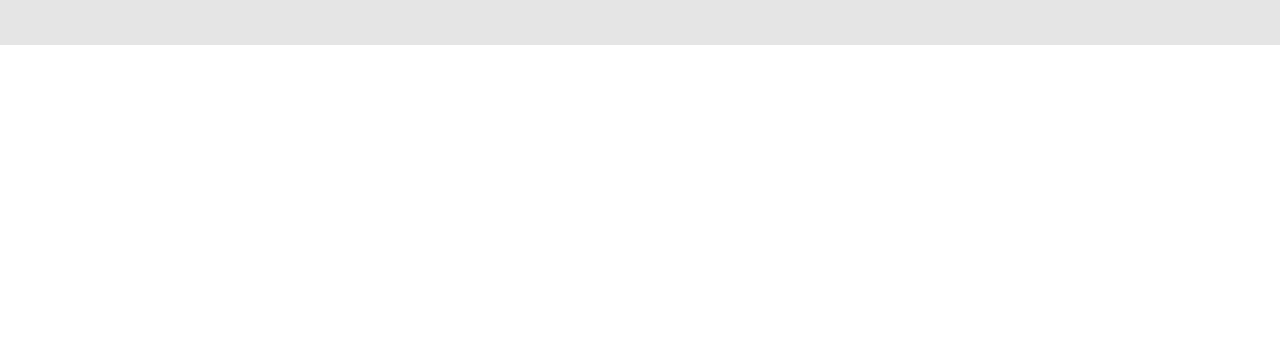
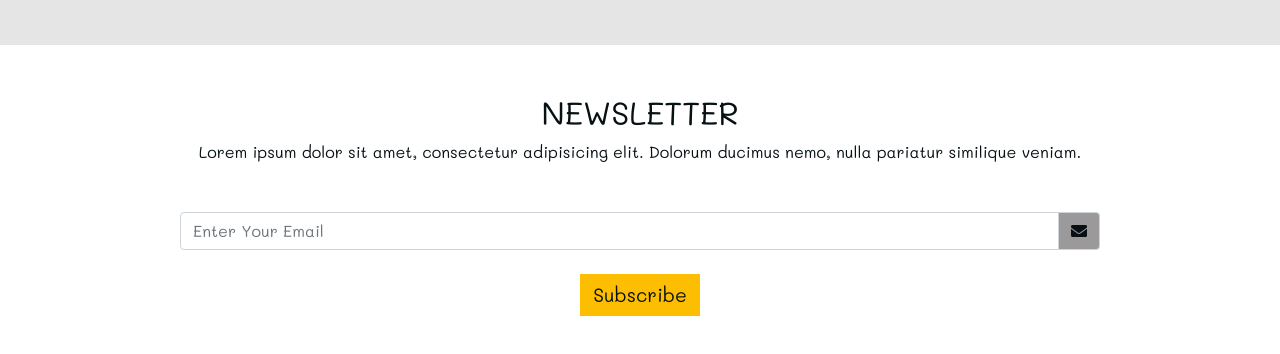
Before and after one commit to Belchenkov/furniture, a plain HTML site: page index.html in a window 1280 px wide. Shown: the part 2035-2389 px from the top of the page. Before the commit the page ends 2080 px from the top, so only its background shows below. Drawn offline with Linux system fonts and the light colour scheme; a web font is replaced by a local one.

Commit message:
Newsletter Section

```diff
--- a/css/main.css
+++ b/css/main.css
@@ -141,3 +141,9 @@ body {
   color: var(--mainBlack);
   transform: translateX(200%);
 }
+
+/* newsletter */
+.form-icon {
+  background: var(--mainGrey);
+  color: var(--mainBlack);
+}
--- a/index.html
+++ b/index.html
@@ -253,6 +253,31 @@
     </section>
     <!-- end of partners -->
 
+    <!-- newsletter -->
+    <section class="newsletter py-5">
+      <div class="container">
+        <div class="row">
+          <div class="col-10 mx-auto text-center">
+            <h2 class="text-uppercase">newsletter</h2>
+            <p>Lorem ipsum dolor sit amet, consectetur adipisicing elit. Dolorum ducimus nemo,
+              nulla pariatur similique veniam.</p>
+            <form>
+              <div class="input-group mt-5 mb-4">
+                <input type="text" class="form-control text-capitalize" placeholder="enter your email">
+                <div class="input-group-append">
+                  <div class="input-group-text form-icon">
+                    <i class="fas fa-envelope"></i>
+                  </div>
+                </div>
+              </div>
+              <button type="submit" class="btn btn-yellow">subscribe</button>
+            </form>
+          </div>
+        </div>
+      </div>
+    </section>
+    <!-- end of newsletter -->
+
     <!-- jquery -->
     <script src="js/jquery-3.3.1.min.js"></script>
     <!-- bootstrap js -->
```
